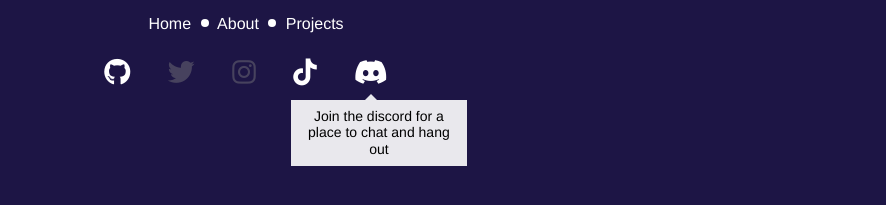
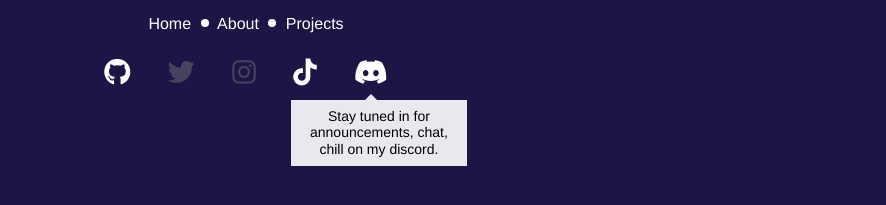
Before and after one commit to isaacdoescodes/isaacdoescodes.github.io, a Jekyll site: the page built from index.md, in a window 1280 px wide. Shown: the part 557-762 px from the top of the page, without its empty margins (394-1280 px from the left). Built offline with Jekyll 4.4.1, drawn with Linux system fonts in a browser that asks for light colours; nearby versions of some CDN libraries.

Commit message:
Update socials.html

```diff
--- a/_includes/socials.html
+++ b/_includes/socials.html
@@ -25,7 +25,7 @@
     </div>
 
     <div class="link">
-        <a href="https://discord.gg/WGYNfjWB" class="tooltip-bottom" data-tooltip="Join the discord for a place to chat and hang out">
+        <a href="https://discord.gg/WGYNfjWB" class="tooltip-bottom" data-tooltip="Stay tuned in for announcements, chat, chill on my discord.">
             <i class="fa-brands fa-discord"></i>
         </a>
     </div>
```
